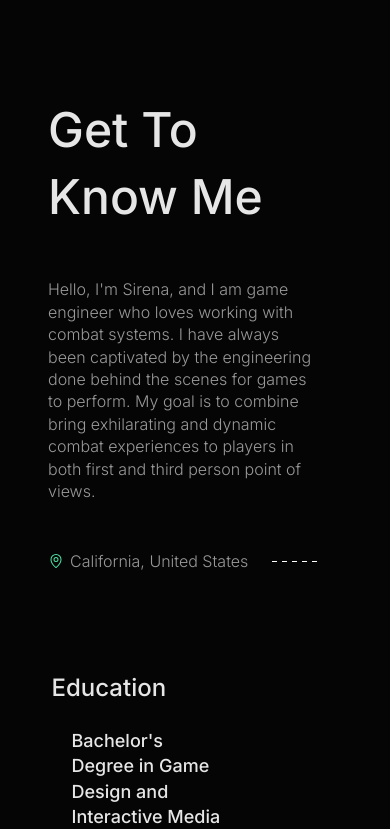
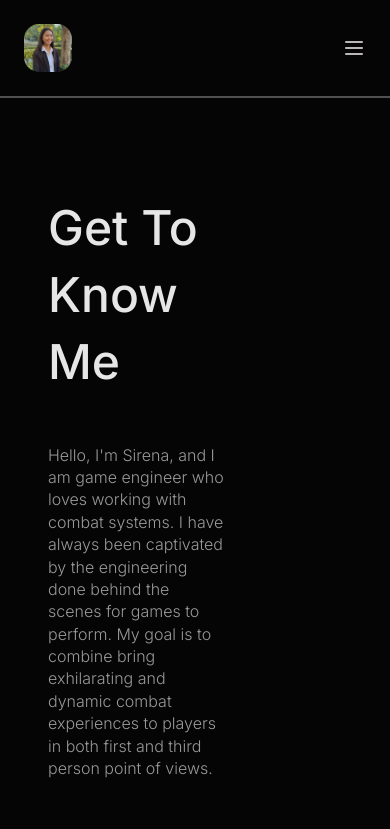
Before and after one commit to ScarletFangs/skao-portfolio, a React (Vite) app in the folder portfolio-website/: page /about in a window 390 px wide. Shown: the top 829 px of the page. Built offline with nearby package versions, Linux system fonts and the light colour scheme.

Commit message:
mobile navbar done, resizing margins applied

```diff
--- a/portfolio-website/src/CSS/HomePage.css
+++ b/portfolio-website/src/CSS/HomePage.css
@@ -34,6 +34,6 @@
 {
     .Home-Container
     {
-        margin: auto;
+        margin: 3rem;
     }
 }
--- a/portfolio-website/src/CSS/NavBar.css
+++ b/portfolio-website/src/CSS/NavBar.css
@@ -1,3 +1,8 @@
+.active
+{
+    background-color: #1A1A1A;
+}
+
 .navbar-container
 {
     box-sizing: border-box;
@@ -41,13 +46,14 @@
     flex-direction: column;
     width: 100%;
     height: auto;
-    background-color: red;
+    /* background-color: red; */
+    gap: 6px;
 }
 
-.nav-links-grouping
+.navbar-links-grouping
 {
     display: flex;
-    padding: 12px;
+    text-decoration: none;
 }
 
 .navbar-links
@@ -55,12 +61,11 @@
   display: flex;
   box-sizing: border-box;
   background-color: #050505;
+  width: 100%;
 
-  padding: 0 1rem;
+  padding: 6px;
   border-radius: 5px;
   justify-content: start;
-  margin-top: 5%;
-  margin-bottom: 5%;
   align-items: center;
   text-decoration: none;
 }
@@ -88,3 +93,101 @@
 {
     width: clamp(32px, 1vw, 64px);
 }
+
+.top-navbar-container
+{
+    display: flex;
+    flex-direction: column;
+    /* justify-content: space-between; */
+    align-items: center;
+    background-color: #050505;
+    border-bottom: 2px #505050 solid;
+    padding: 24px;
+    z-index: 9999;
+    height: 5%;
+    width: 100%;
+}
+
+.top-navbar-container-group
+{
+    display: flex;
+    justify-content: space-between;
+    width: 100%;
+}
+
+.open
+{
+    display: none;
+    gap: 6px;
+}
+
+.top-navbar-container a
+{
+    display: flex;
+    line-height: 0;
+    text-decoration: none;
+    align-items: center;
+
+}
+.top-navbar-container img
+{
+    width: 48px;
+    height: auto;
+    border-radius: 15px;
+    object-fit: contain;
+    margin: auto;
+}
+
+.top-navbar-links-container
+{
+    display:flex;
+    height: fit-content;
+    align-items: center;
+}
+
+.top-navbar-links-container a
+{
+    display: flex;
+    /* height: fit-content; */
+    align-items: center;
+    justify-content: center;
+}
+
+.top-navbar-links-container Link
+{
+    align-items: center;
+}
+
+.open
+{
+    position: sticky;
+}
+
+@media ((min-width: 811px))
+{
+    .navbar-container
+    {
+        display: flex;
+    }
+
+    .top-navbar-container
+    {
+        display: none;
+        position: none;
+        top: 0;
+    }
+}
+
+@media (max-width: 810px)
+{
+    .navbar-container
+    {
+        display: none;
+    }
+
+    .top-navbar-container
+    {
+        position: sticky;
+        top: 0;
+    }
+}
--- a/portfolio-website/src/CSS/PageTopInfo.css
+++ b/portfolio-website/src/CSS/PageTopInfo.css
@@ -9,11 +9,10 @@
 {
     display: flex;
     flex-direction: column;
-    width: 80vw;
+    /* width: 70vw; */
     padding-top: 48px;
     padding-bottom: 48px;
     gap: 48px;
-    width: 70vw;
     margin: auto;
 }
 
--- a/portfolio-website/src/components/NavBar.jsx
+++ b/portfolio-website/src/components/NavBar.jsx
@@ -1,6 +1,7 @@
-import React from 'react'
+import React, {useState } from 'react'
 import NavIcons from '../images.js'
 import { Link } from 'react-router-dom'
+import { NavLink } from 'react-router-dom'
 
 const NavBar = () => {
 
@@ -10,27 +11,57 @@ const NavBar = () => {
         ["Projects", NavIcons["ProjectIcon"], "/projects"]
     ];
 
+    const [menuOpen, setMenuOpen] = useState(false);
+
     return (
     <>
         <div className="navbar-container">
-
             {/* Self Picture div */}
             <div className="navbar-TopCluster">
-                <img src={NavIcons["SelfPic"]}/>
+                <Link to="/">  {/* to return people to home*/}
+                    <img src={NavIcons["SelfPic"]}/>
+                </Link>
 
                 {/* Navigation Buttons div */}
                 <div className="navbar-links-container">
                     {NavLinks.map((item, index) => (
-                        <Link to={item[2]} className="navbar-links-grouping" key={index}>
+                        <NavLink to={item[2]} className="navbar-links-grouping" key={index}>
                             <div className="navbar-links">
                                 <img className="navbar-icons" src={item[1]} alt={`${item[0]} Icon`} style={{width:'16px'}}/>
                                 <h3 className="navbar-label">{item[0]}</h3>
                             </div>
-                        </Link>
+                        </NavLink>
                     ))}
                 </div>
             </div>
         </div>
+
+        <div className="top-navbar-container">
+            <div className="top-navbar-container-group">
+                {/* Self picture div */}
+                <Link to="/">
+                    <img src={NavIcons["SelfPic"]}/>
+                </Link>
+
+                <Link onClick={() => { setMenuOpen(!menuOpen);}}>
+                    <svg xmlns="http://www.w3.org/2000/svg" width="24px" height="24px" fill="#f7f2f3" viewBox="0 0 256 256">
+                        <path d="M224,128a8,8,0,0,1-8,8H40a8,8,0,0,1,0-16H216A8,8,0,0,1,224,128ZM40,72H216a8,8,0,0,0,0-16H40a8,8,0,0,0,0,16ZM216,184H40a8,8,0,0,0,0,16H216a8,8,0,0,0,0-16Z"></path>
+                    </svg>
+                </Link>
+            </div>
+
+            {/* Top bar style navigation */}
+            <div className={menuOpen ? "" : "open"}>
+                {NavLinks.map((item, index) => (
+                    <NavLink to={item[2]} className="navbar-links-grouping" key={index}>
+                        <div className="navbar-links">
+                            <h3 className="navbar-label">{item[0]}</h3>
+                        </div>
+                    </NavLink>
+                ))}
+            </div>
+        </div>
+
       </>
     )
 }
--- a/portfolio-website/src/layouts/MainLayout.jsx
+++ b/portfolio-website/src/layouts/MainLayout.jsx
@@ -9,14 +9,18 @@ const MainLayout = () => {
 
   return (
     <>
-      <div style={{display: "flex"}}>
-        {!isPhone && <NavBar/>}
+      <div style={{
+        display: "flex",
+        flexDirection: isPhone ? "column" : "row"
+        }}>
+        <NavBar/>
+        {/* {!isPhone && <NavBar/>} */}
         {!isPhone && (
-            //for not phone devices
-            // <div style={{flexShrink:"0",
-            // width: "20vw", backgroundColor: "red"}}></div>
-            <div style={{flexShrink:"0",
-              width: "288px", backgroundColor: "red"}}></div>
+            <div style={{
+              flexShrink:"0",
+              width: "288px",
+              backgroundColor: "red"
+            }}></div>
         )}
       <Outlet />
       </div>
```
Also changed, not shown: portfolio-website/src/assets/NavIcons/list.svg (added), portfolio-website/src/assets/NavIcons/x.svg (added).
